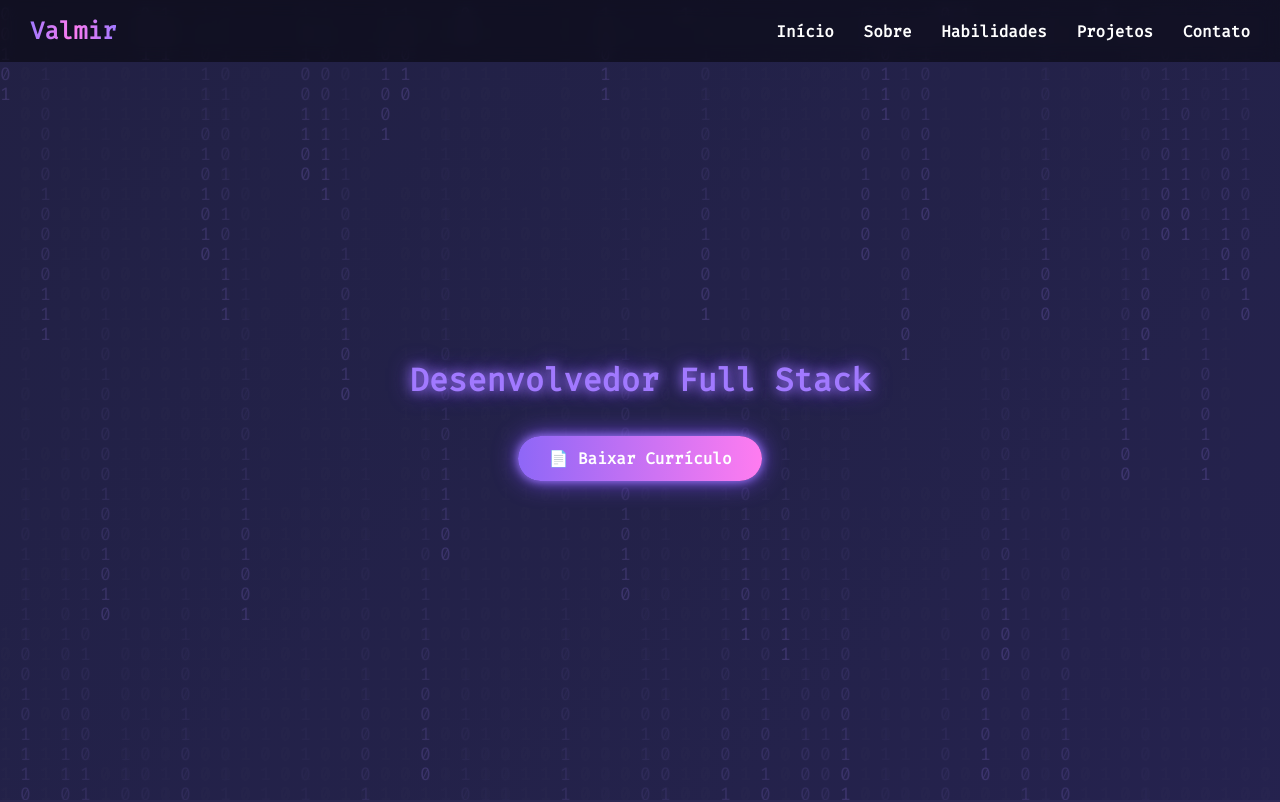
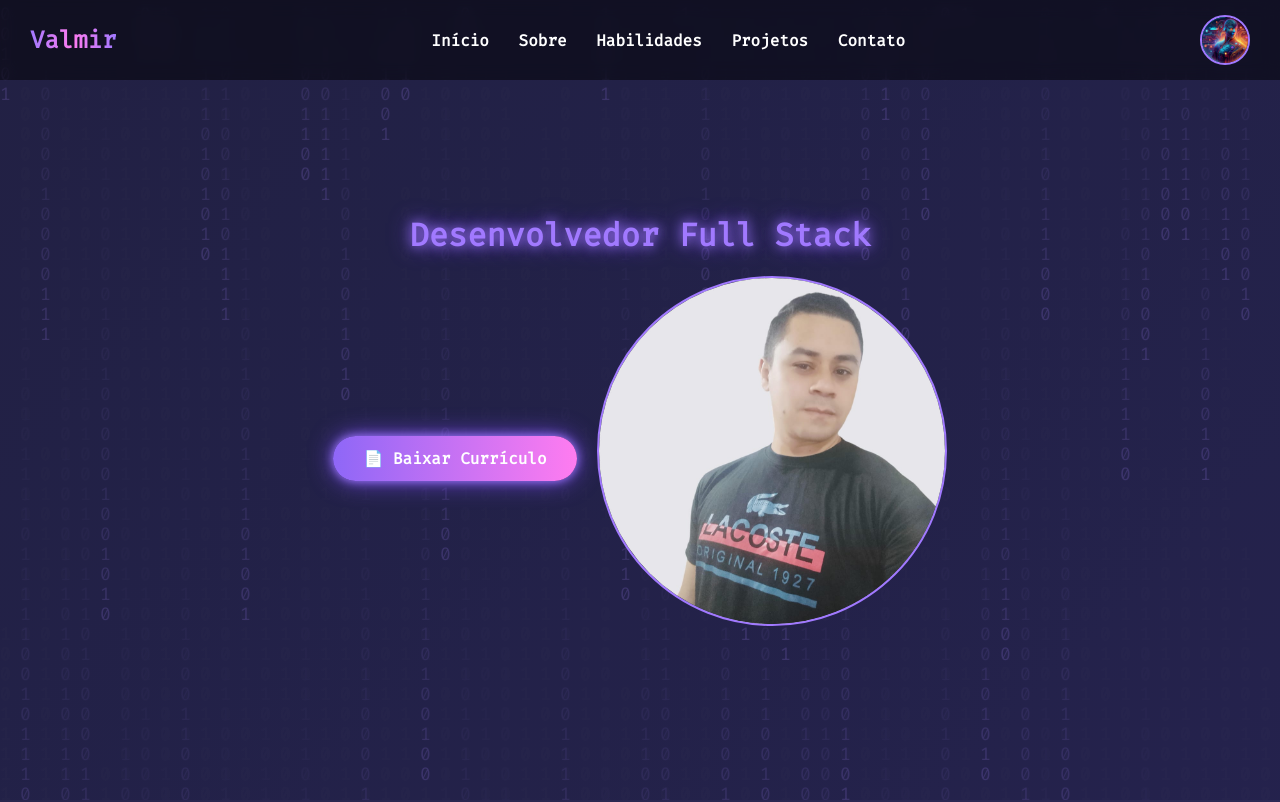
Before and after one commit to Valmir86/portifolio, a plain HTML site: page index.html in a window 1280 px wide. Shown: the top 802 px of the page. Drawn offline with Linux system fonts and the light colour scheme.

Commit message:
Add files via upload

```diff
--- a/index.html
+++ b/index.html
@@ -203,6 +203,7 @@
 
     <header>
         <h1>Valmir</h1>
+
         <nav>
             <a href="#inicio">Início</a>
             <a href="#sobre">Sobre</a>
@@ -210,11 +211,17 @@
             <a href="#projetos">Projetos</a>
             <a href="#contato">Contato</a>
         </nav>
+        <img src="/Fireflytecnologia0.jpg" alt="Valmir"
+            style="width:50px; height:50px; border-radius:50%; border:2px solid #a179ff;">
     </header>
 
     <section id="inicio">
         <h2 class="fade-in">Desenvolvedor Full Stack</h2>
-        <a href="/Curriculo_Valmir_Pereira_da_Silva.pdf" class="btn fade-in" download>📄 Baixar Currículo</a>
+        <div style="display:flex; align-items:center; gap:20px; flex-wrap:wrap;" class="fade-in">
+            <a href="/Curriculo_Valmir_Pereira_da_Silva.pdf" class="btn" download>📄 Baixar Currículo</a>
+            <img src="/WhatsAppImage2024-08-22at15.05.01.jpeg" alt="Valmir"
+                style="width:350px; height:350px; border-radius:50%; border:2px solid #a179ff;">
+        </div>
     </section>
 
     <section id="sobre">
@@ -281,6 +288,7 @@
             <p>Email: <a href="mailto:valmir.pereira86@hotmail.com">valmir.pereira86@hotmail.com</a></p>
             <p>LinkedIn: <a href="https://linkedin.com/in/valmir-silva-49ab8a26b" target="_blank">linkedin</a></p>
             <p>GitHub: <a href="https://github.com/Valmir86/portifoliovlr" target="_blank">github</a></p>
+
         </div>
         <div class="card fade-in">
             <h3>📨 Envie uma mensagem</h3>
@@ -294,6 +302,10 @@
                     style="padding:12px; border-radius:12px; border:1px solid #a179ff; background: rgba(255,255,255,0.05); color:#fff;"></textarea>
                 <button type="submit" class="btn">Enviar Mensagem</button>
             </form>
+            <div style="display:flex; align-items:center; gap:20px; flex-wrap:wrap;" class="fade-in">
+                <img src="/Fireflytecnologia0.jpg" alt="Valmir"
+                    style="width:350px; height:350px; border-radius:50%; border:2px solid #a179ff;">
+            </div>
         </div>
     </section>
 
```
